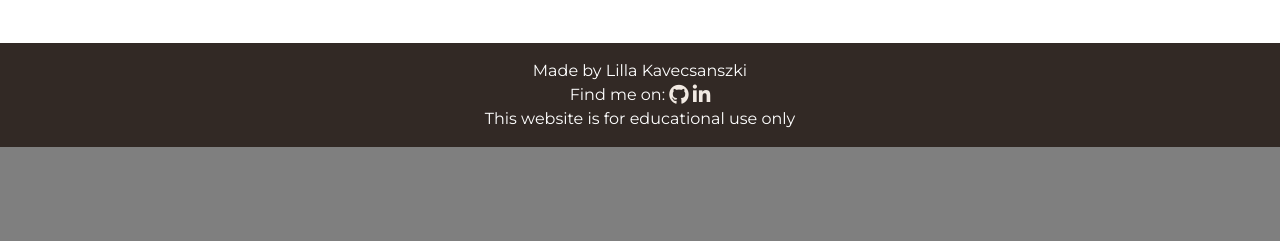
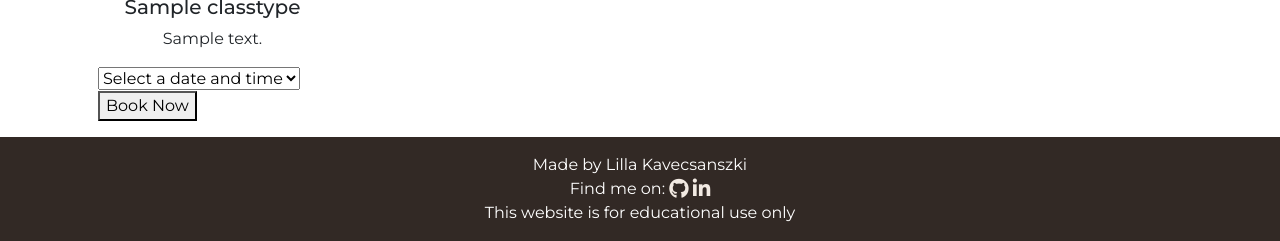
Before and after one commit to Lilla-Kavecsanszki/downwarddog, a Django app: page /yoga/ in a window 1280 px wide. Shown: the part 653-894 px from the top of the page. Before the commit the page ends 800 px from the top, so only its background shows below. Run offline with Django 3.2, Linux system fonts and the light colour scheme; a user stored in the database is signed in; tables that the repository leaves empty hold one stand-in row (values such as "Sample post"); parts of the project's set-up code (start-up, migrations or seed data) failed here and were passed over; some libraries are stand-ins or nearby versions.

Commit message:
Import Booking for forms

```diff
--- a/downwarddog/forms.py
+++ b/downwarddog/forms.py
@@ -1,5 +1,6 @@
 from .models import Comment
 from django import forms
+from .models import Booking
 
 
 class CommentForm(forms.ModelForm):
--- a/templates/yoga.html
+++ b/templates/yoga.html
@@ -21,12 +21,28 @@
     </section>
     <!-- Table Section -->
     <div class="row">
-        {% for yoga_class in yoga_classes %}
+        {% for class_type in class_types %}
         <div class="col-md-3">
             <div class="card">
                 <div class="card-body">
-                    <h5 class="card-title text-center">{{ yoga_class.name }}</h5>
-                    <p class="card-text text-center">{{ yoga_class.description }}</p>
+                    <h5 class="card-title text-center">{{ class_type.name }}</h5>
+                    <p class="card-text text-center">{{ class_type.description }}</p>
+                    {% if user.is_authenticated %}
+                    <form method="POST" action="{% url 'home' %}">
+                        {% csrf_token %}
+                        <input type="hidden" name="class_type" value="{{ class_type.id }}">
+                        <!-- Dropdown menu for available dates and times -->
+                        <select name="booking_datetime" required>
+                            <option value="">Select a date and time</option>
+                            {% for date_time in class_type.available_dates_times %}
+                            <option value="{{ date_time }}">{{ date_time }}</option>
+                            {% endfor %}
+                        </select>
+                        <button type="submit">Book Now</button>
+                    </form>
+                    {% else %}
+                    <p>Please log in to make a booking.</p>
+                    {% endif %}
                 </div>
             </div>
         </div>
```
